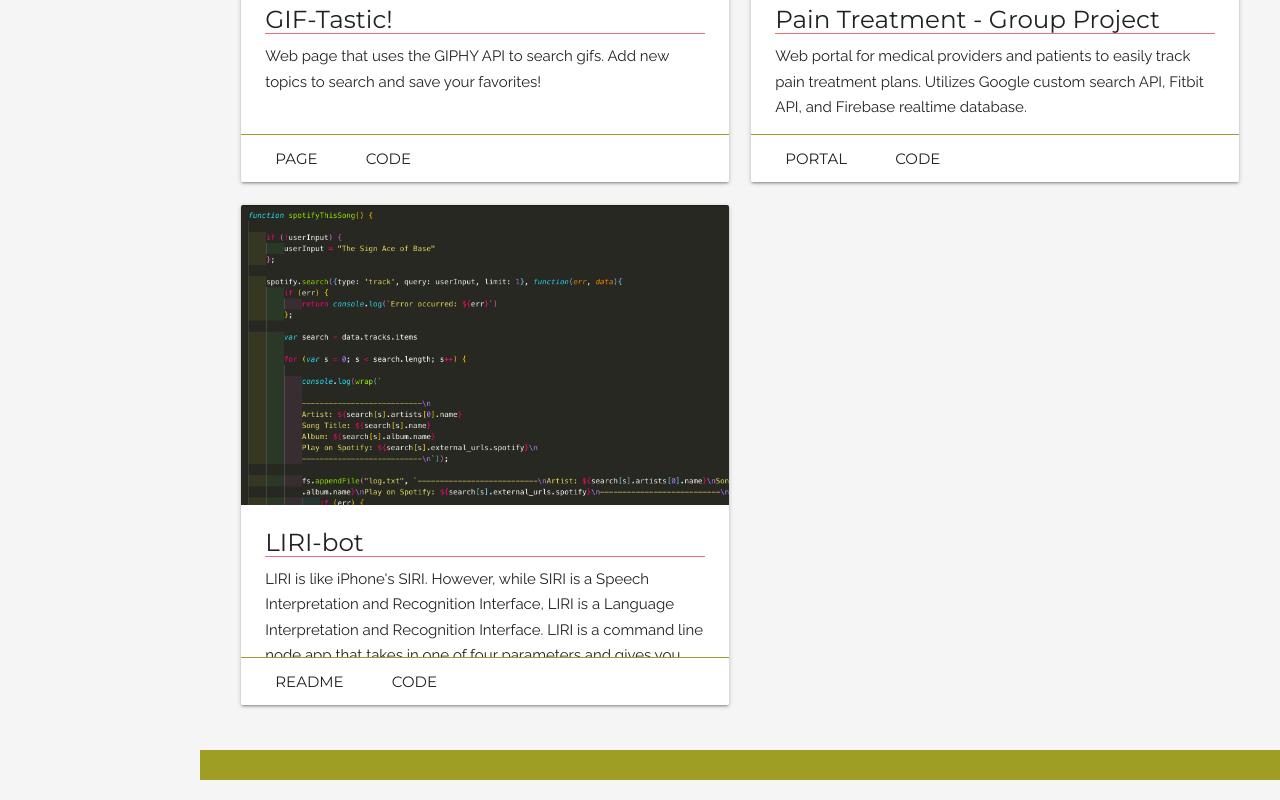
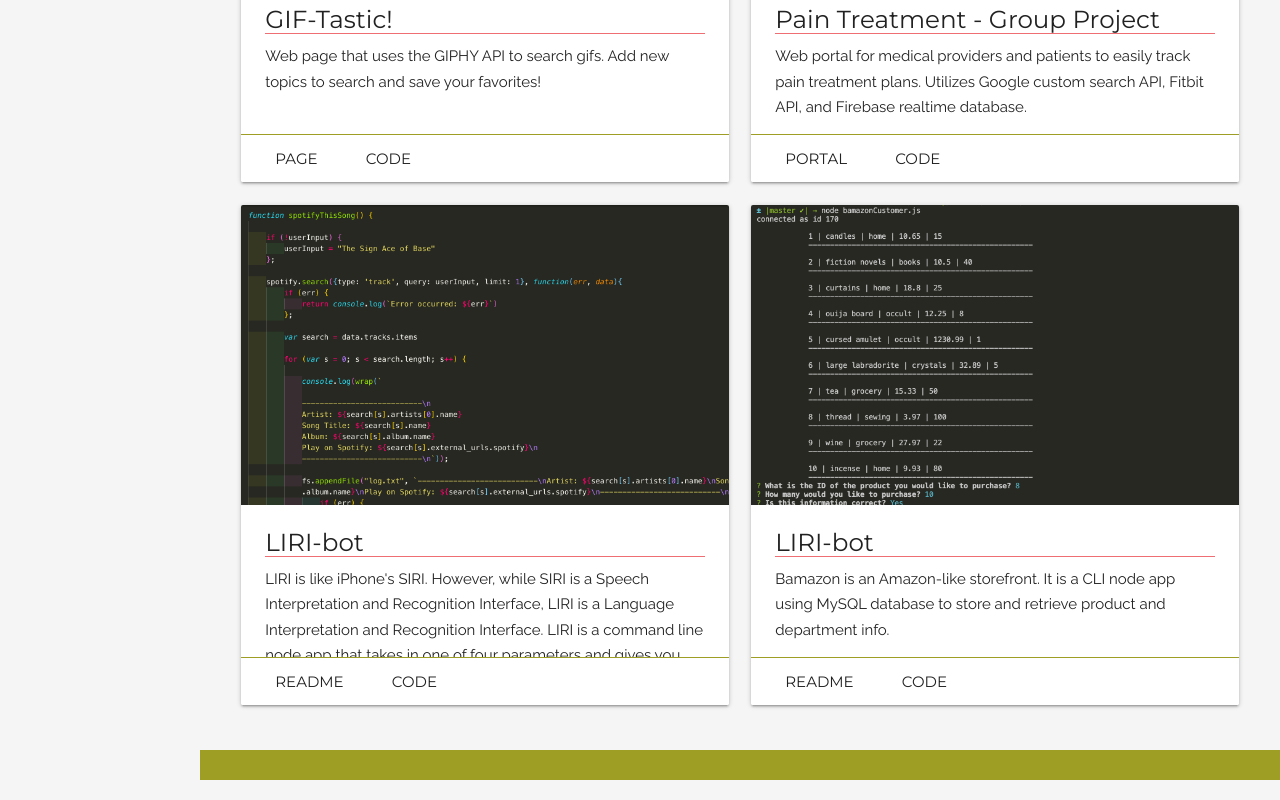
Before and after one commit to mdelong333/portfolio, a plain HTML site: page index.html in a window 1280 px wide. Shown: the part 1712-2512 px from the top of the page. Drawn offline with nearby package versions, Linux system fonts and the light colour scheme.

Commit message:
updated to add bamazon-storefront

```diff
--- a/index.html
+++ b/index.html
@@ -164,6 +164,22 @@
           </div>
         </div>
 
+        <div class="col s12 m6 l6">
+          <div class="card large">
+            <div class="card-image">
+              <img src="assets/images/portfolio images/bamazon-storefront.png" class="portfolio-image">
+            </div>
+            <div class="card-content">
+              <h5>LIRI-bot</h5>
+              <p class="p-card">Bamazon is an Amazon-like storefront. It is a CLI node app using MySQL database to store and retrieve product and department info.</p>
+            </div>
+            <div class="card-action">
+              <a href="https://github.com/mdelong333/storefront-node/blob/master/README.md" target="_blank" class="p-link grey-text text-darken-4">README</a>
+              <a href="https://github.com/mdelong333/storefront-node" target="_blank" class="p-link grey-text text-darken-4">Code</a>
+            </div>
+          </div>
+        </div>
+
       </div>
 
       <div class="row">
```
Also changed, not shown: assets/images/portfolio images/bamazon-storefront.png (added).
